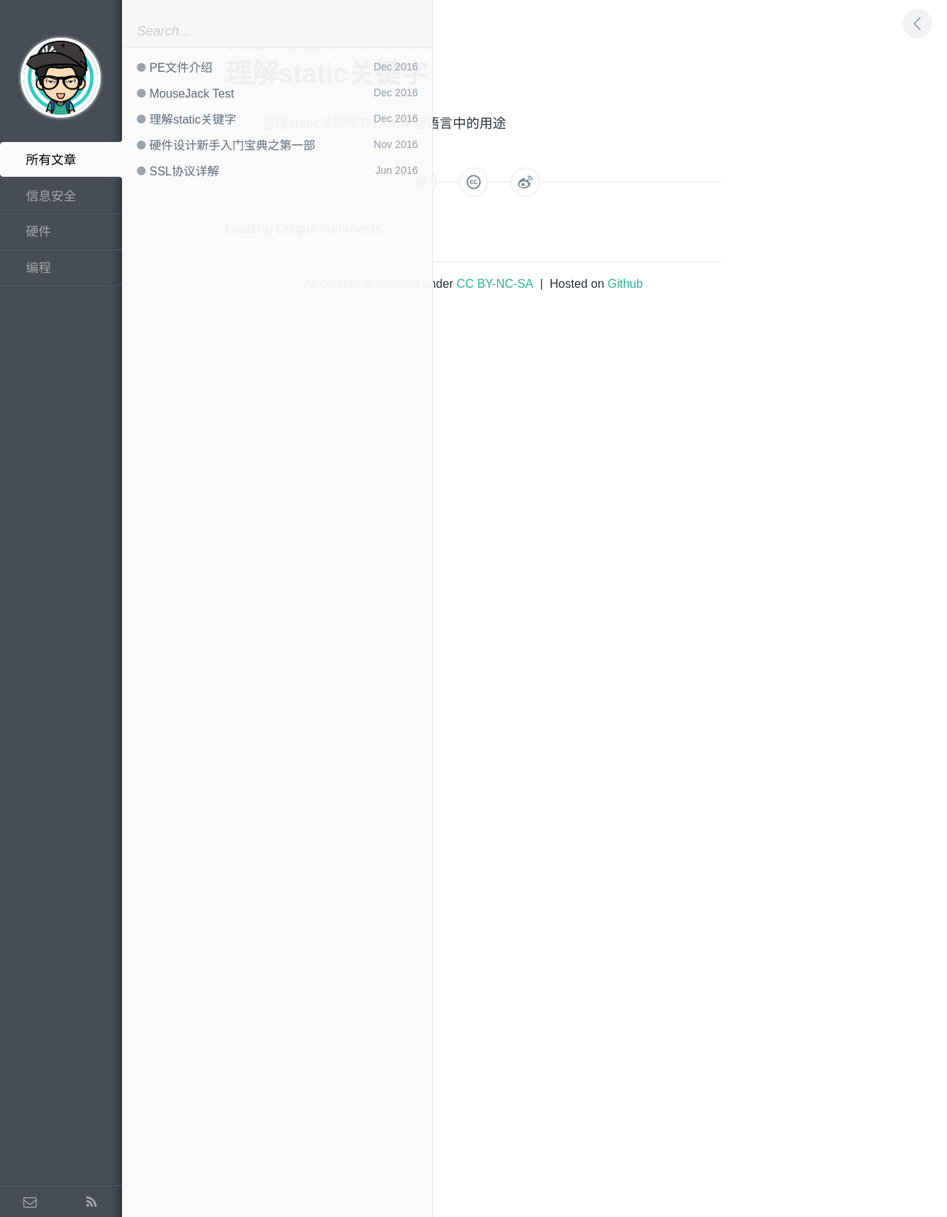
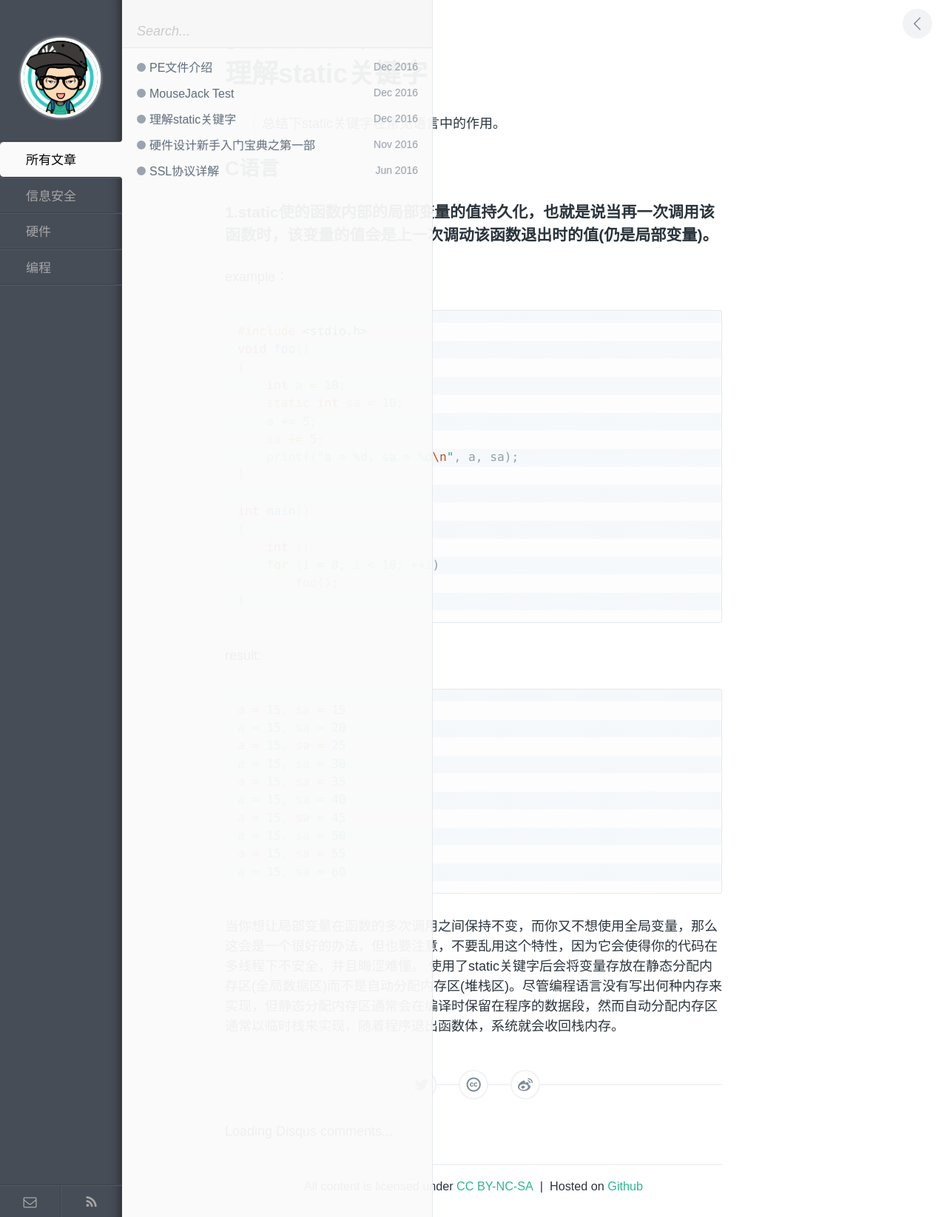
Before and after one commit to gaochengsi/doc, a Jekyll site: the page built from _posts/programme/2016-12-15-understand-keyword-static.md, in a window 1280 px wide. Shown: the whole page at 74% size. Built offline with Jekyll 4.4.1, drawn with Linux system fonts in a browser that asks for light colours; comment, search, counter and statistics services are not loaded.

Commit message:
modified:   _posts/programme/2016-12-15-understand-keyword-static.md

````diff
--- a/_posts/programme/2016-12-15-understand-keyword-static.md
+++ b/_posts/programme/2016-12-15-understand-keyword-static.md
@@ -5,4 +5,41 @@ category: 编程
 tags: 编程，静态
 description: 理解static关键字在编程中的作用。
 ---
->整理static关键字在不同编程语言中的用途
+>总结下static关键字在常见语言中的作用。
+
+## C语言
+### 1.static使的函数内部的局部变量的值持久化，也就是说当再一次调用该函数时，该变量的值会是上一次调动该函数退出时的值(仍是局部变量)。
+example：
+```c
+#include <stdio.h>
+void foo()
+{
+    int a = 10;
+    static int sa = 10;
+    a += 5;
+    sa += 5;
+    printf("a = %d, sa = %d\n", a, sa);
+}
+
+int main()
+{
+    int i;
+    for (i = 0; i < 10; ++i)
+        foo();
+}
+```
+result:
+```c
+a = 15, sa = 15
+a = 15, sa = 20
+a = 15, sa = 25
+a = 15, sa = 30
+a = 15, sa = 35
+a = 15, sa = 40
+a = 15, sa = 45
+a = 15, sa = 50
+a = 15, sa = 55
+a = 15, sa = 60
+```
+当你想让局部变量在函数的多次调用之间保持不变，而你又不想使用全局变量，那么这会是一个很好的办法，但也要注意，不要乱用这个特性，因为它会使得你的代码在多线程下不安全，并且晦涩难懂。
+使用了static关键字后会将变量存放在静态分配内存区(全局数据区)而不是自动分配内存区(堆栈区)。尽管编程语言没有写出何种内存来实现，但静态分配内存区通常会在编译时保留在程序的数据段，然而自动分配内存区通常以临时栈来实现，随着程序退出函数体，系统就会收回栈内存。
````
